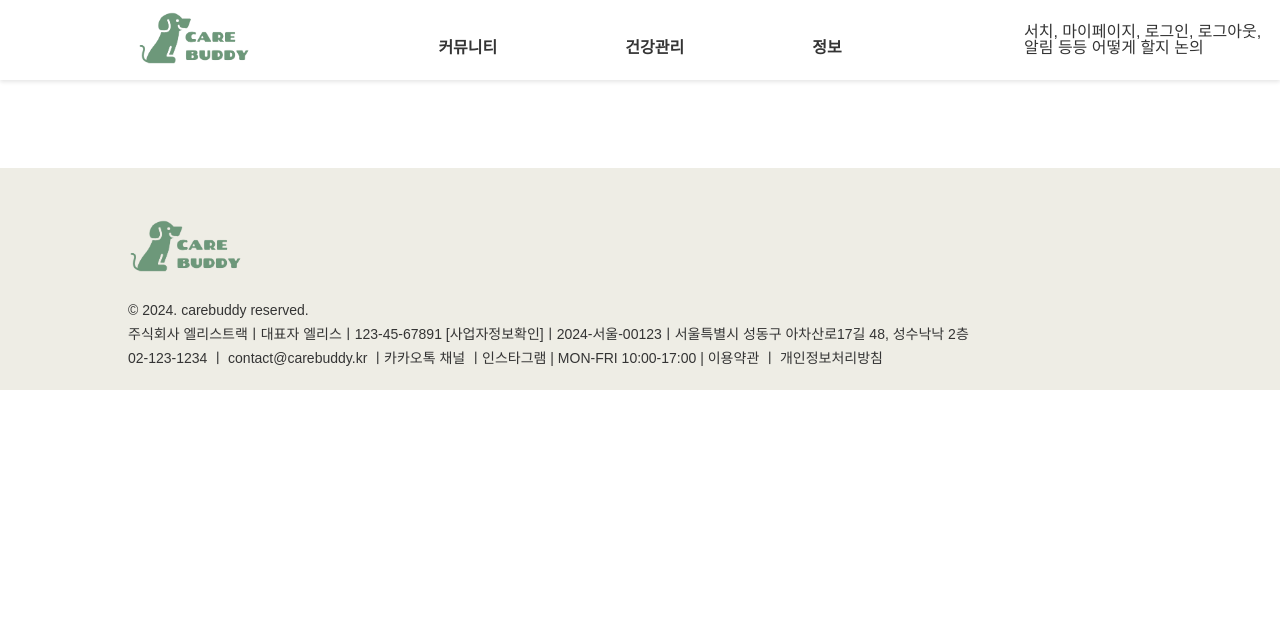
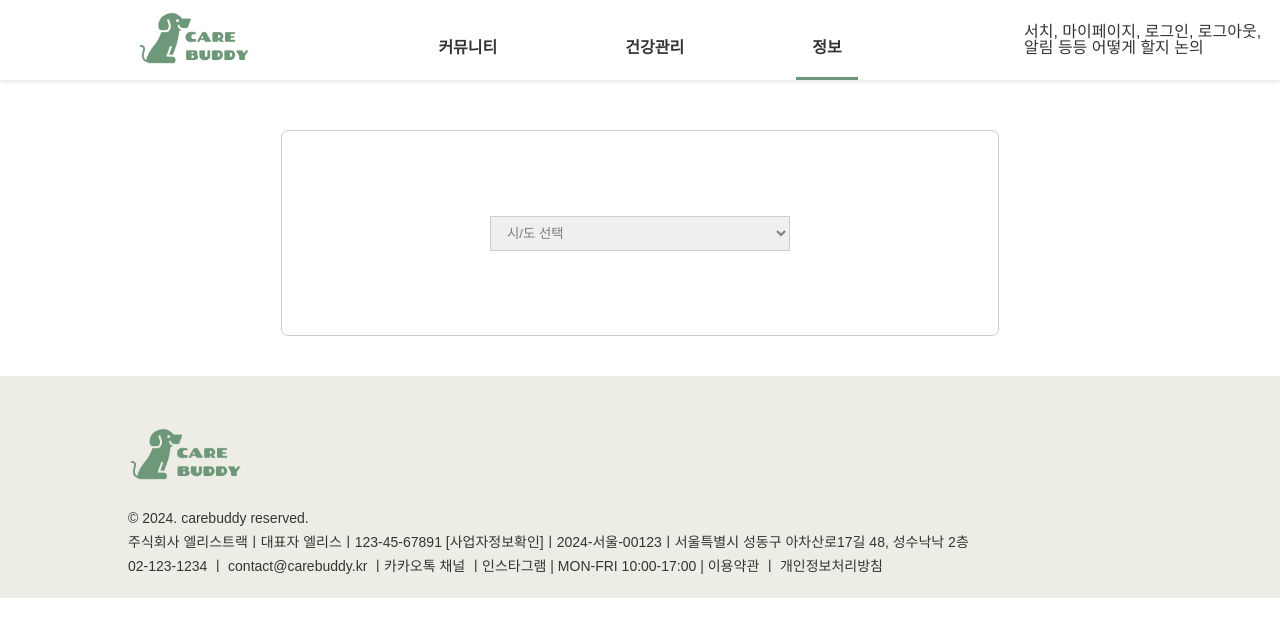
Before and after one commit to petitesize/Carebuddy, a React (Vite) app: page /hosInfo in a window 1280 px wide. Shown: the top 636 px of the page. Built offline with nearby package versions, Linux system fonts and the light colour scheme; a web font is replaced by a local one.

Commit message:
Design & Feat: 셀렉트 공통 컴포넌트 및 레이아웃 조정

```diff
--- a/src/App.tsx
+++ b/src/App.tsx
@@ -86,7 +86,7 @@ const GlobalStyles = createGlobalStyle`
     font-style: normal;
   }
 
-  html, body, #root {
+  html, body, input, #root {
     width: 100%;
     height: auto;
     font-family: 'Pretendard-Regular', sans-serif;
--- a/src/components/Header.tsx
+++ b/src/components/Header.tsx
@@ -78,7 +78,7 @@ const Header: React.FC = () => (
       <Menu>
         <MenuItem to="/community">커뮤니티</MenuItem>
         <MenuItem to="/diary">건강관리</MenuItem>
-        <MenuItem to="/diary">정보</MenuItem>
+        <MenuItem to="/hosInfo">정보</MenuItem>
       </Menu>
       <Notification>
         서치, 마이페이지, 로그인, 로그아웃, 알림 등등 어떻게 할지 논의
--- /dev/null
+++ b/src/components/common/Select.tsx
@@ -0,0 +1,67 @@
+import React from 'react';
+import styled, { css } from 'styled-components';
+// 예쁜 select를 React에서 다루기 위해서 react-select라는 라이브러리 사용을 고려해볼 수 있음!
+import logo from '@assets/person.png';
+
+interface StyledSelectProps {
+  selectStyle?: 'round' | 'square';
+  selectSize?: 'sm' | 'md';
+  onChange?: (event: React.ChangeEvent<HTMLSelectElement>) => void;
+}
+
+const selectStyles = {
+  round: css`
+    border-radius: 30px;
+  `,
+  square: css`
+    border-radius: none;
+  `,
+};
+
+const selectSizes = {
+  //  md 외 사이즈 필요 시 조정해서 사용하세요
+  sm: css`
+    width: 100px;
+  `,
+  md: css`
+    width: 300px;
+  `,
+};
+
+// 기본 스타일 변경 필요 시 공유 후 분리 or ...props로 사용
+const StyledSelect = styled.select<StyledSelectProps>`
+  border: 1px solid var(--color-grey-2);
+  padding: 8px 12px;
+  color: var(--color-grey-1);
+  line-height: 1.2;
+  ${(props) => props.selectStyle && selectStyles[props.selectStyle]}
+  ${(props) => props.selectSize && selectSizes[props.selectSize]}
+`;
+
+interface SelectProps extends StyledSelectProps {
+  options: { value: string; label: string }[];
+  onChange?: (event: React.ChangeEvent<HTMLSelectElement>) => void;
+}
+
+const Select: React.FC<SelectProps> = ({
+  options,
+  onChange,
+  selectStyle = 'square',
+  selectSize = 'md',
+  ...props
+}) => (
+  <StyledSelect
+    selectStyle={selectStyle}
+    selectSize={selectSize}
+    onChange={onChange}
+    {...props}
+  >
+    {options.map((option) => (
+      <option key={option.value} value={option.value}>
+        {option.label}
+      </option>
+    ))}
+  </StyledSelect>
+);
+
+export default Select;
--- a/src/components/layout.tsx
+++ b/src/components/layout.tsx
@@ -5,9 +5,14 @@ import Header from './Header';
 import Footer from './Footer';
 
 const Wrapper = styled.div`
+  min-height: 100vh;
+  padding-top: 130px;
+  /* 반응화 고려 시 조절 필요 */
+  width: 1024px;
   display: flex;
   flex-direction: column;
-  min-height: 100vh;
+  justify-content: flex-start;
+  align-items: center;
 `;
 
 const Layout: React.FC = () => (
--- a/src/pages/Diary/index.tsx
+++ b/src/pages/Diary/index.tsx
@@ -15,21 +15,6 @@ import {
   LuMessageSquarePlus,
 } from 'react-icons/lu';
 import HosRecords from './HosRecords';
-/* 임시 레이아웃 */
-
-const Body = styled.div`
-  flex: 1;
-  padding-top: 80px;
-`;
-
-const Main = styled.div`
-  margin: 0 auto;
-  margin-top: 50px;
-  margin-bottom: 50px;
-  width: 1024px;
-`;
-
-/* 임시 레이아웃 끝 */
 
 const Wrapper = styled.div`
   width: 100%;
@@ -310,8 +295,6 @@ const Diary: React.FC = () => {
   };
 
   return (
-    <Body>
-      <Main>
     <Wrapper>
       <ProfilesWrapper>
         <ProfilesTitle>user 님의 반려동물</ProfilesTitle>
@@ -427,8 +410,6 @@ const Diary: React.FC = () => {
         </ReportWrapper>
       </DiaryWrapper>
     </Wrapper>
-      </Main>
-    </Body>
   );
 };
 
--- a/src/pages/Info/HosInfo/index.tsx
+++ b/src/pages/Info/HosInfo/index.tsx
@@ -1,17 +1,48 @@
 import React, { useState, useEffect } from 'react';
 import styled from 'styled-components';
 import Pagination from 'rc-pagination';
+import Select from '@/components/common/Select';
 import SearchResult from '../../components/information/HostpitalSearchResult';
 // import InfoPageContainer from '../../components/information/InfoPageContainer';
+// UI확인용 임시데이터
+const SelectDummyCityOptions = [
+  { value: '', label: '시/도 선택' },
+  { value: '서울특별시', label: '서울특별시' },
+  { value: '부산광역시', label: '부산광역시' },
+  { value: '인천광역시', label: '인천광역시' },
+  { value: '대구광역시', label: '대구광역시' },
+  { value: '대전광역시', label: '대전광역시' },
+  { value: '광주광역시', label: '광주광역시' },
+  { value: '울산광역시', label: '울산광역시' },
+  { value: '세종특별자치시', label: '세종특별자치시' },
+  { value: '경기도', label: '경기도' },
+  { value: '충청북도', label: '충청북도' },
+  { value: '충청남도', label: '충청남도' },
+  { value: '전라남도', label: '전라남도' },
+  { value: '경상북도', label: '경상북도' },
+  { value: '경상남도', label: '경상남도' },
+  { value: '강원특별자치도', label: '강원특별자치도' },
+  { value: '전북특별자치도', label: '전북특별자치도' },
+  { value: '제주특별자치도', label: '제주특별자치도' },
+];
 
 const Wrapper = styled.div`
   width: 100%;
-  height: auto;
   display: flex;
   flex-direction: column;
-  margin: 5% auto;
-  height: auto;
+  /* margin: 5% auto; */
   align-items: center;
+`;
+
+const HospitalSearchWrapper = styled.div`
+  display: flex;
+  flex-direction: column;
+  width: 70%;
+  height: 204px;
+  border: 1px solid #cecece;
+  border-radius: 7px;
+  align-items: center;
+  justify-content: center;
 `;
 
 const StyledPagination = styled(Pagination)`
@@ -31,6 +62,12 @@ const StyledPagination = styled(Pagination)`
   }
 `;
 
-const HosInfo: React.FC = () => <Wrapper />;
+const HosInfo: React.FC = () => (
+  <Wrapper>
+    <HospitalSearchWrapper>
+      <Select options={SelectDummyCityOptions} />
+    </HospitalSearchWrapper>
+  </Wrapper>
+);
 
 export default HosInfo;
```
Lines whose indentation alone changed are shown as unchanged.
